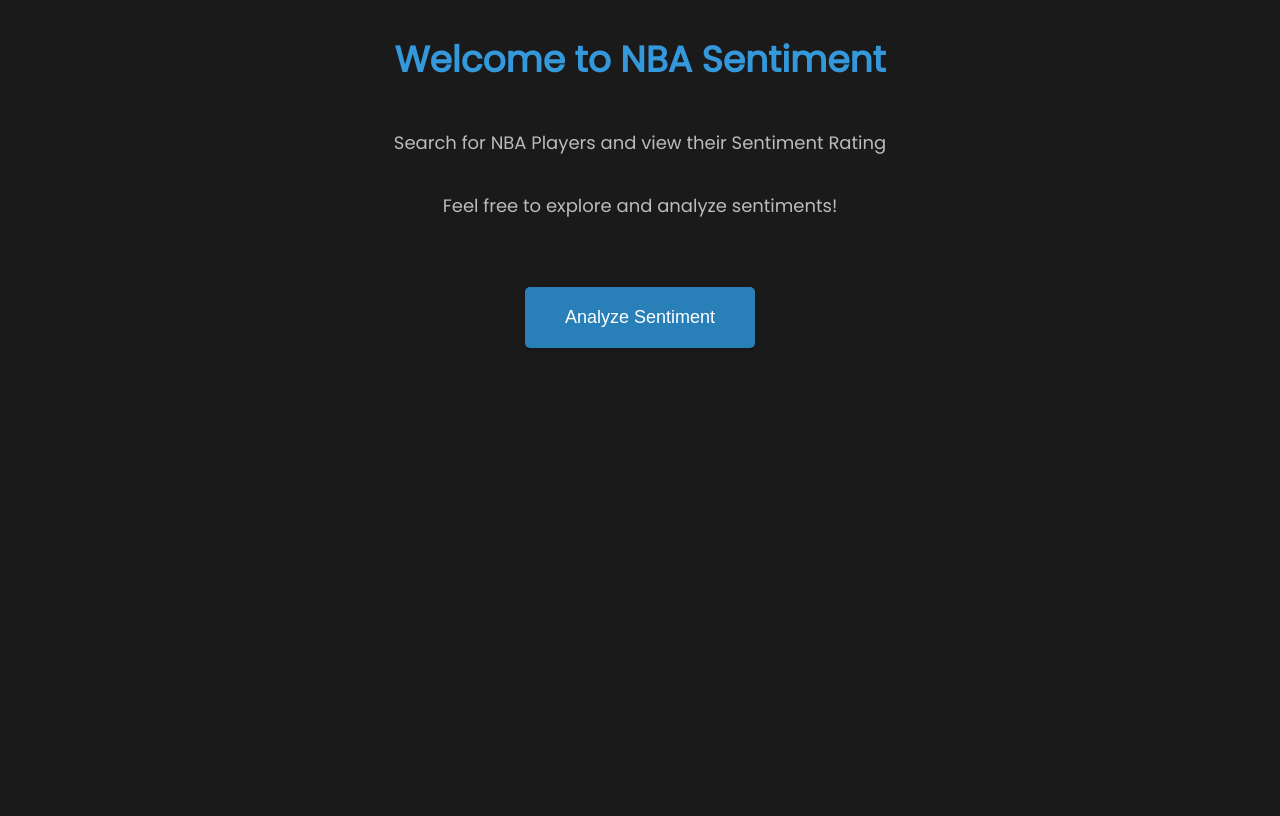
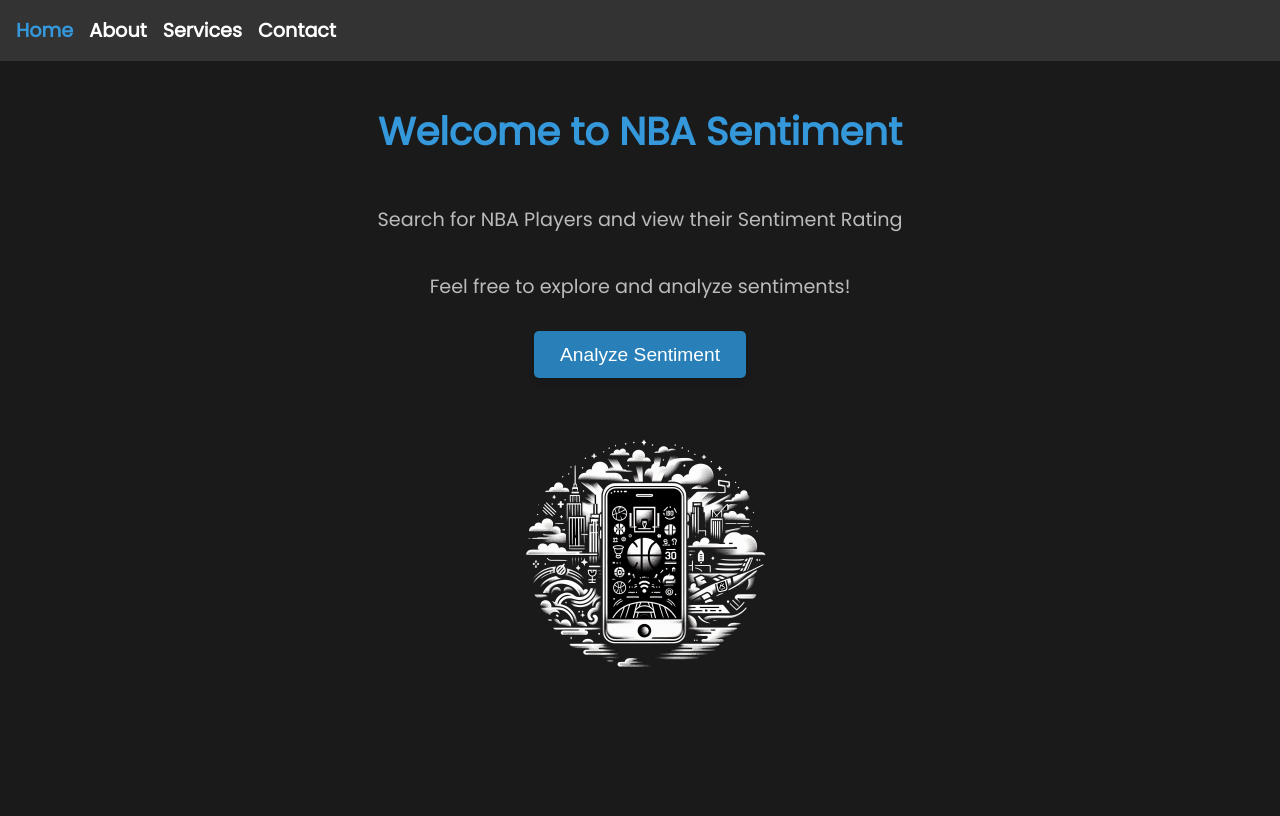
Before and after one commit to carsondrobe/nba-sentiment, a Django app: page /sentiment/ in a window 1280 px wide. After the commit the page ends 667 px from the top, so only its background shows below. Run offline with Django 5.2, Linux system fonts and the light colour scheme.

Commit message:
added logo and improved home

```diff
--- a/nbasentiment/settings.py
+++ b/nbasentiment/settings.py
@@ -11,6 +11,7 @@
 """
 
 from pathlib import Path
+import os
 
 # Build paths inside the project like this: BASE_DIR / 'subdir'.
 BASE_DIR = Path(__file__).resolve().parent.parent
@@ -115,7 +116,7 @@
 # Static files (CSS, JavaScript, Images)
 # https://docs.djangoproject.com/en/5.0/howto/static-files/
 
-STATIC_URL = "static/"
+STATIC_URL = "/static/"
 
 # Default primary key field type
 # https://docs.djangoproject.com/en/5.0/ref/settings/#default-auto-field
--- a/sentiment/templates/sentiment/home.html
+++ b/sentiment/templates/sentiment/home.html
@@ -8,6 +8,7 @@
     <meta name="viewport" content="width=device-width, initial-scale=1.0">
     <title>Home</title>
     <link rel="stylesheet" href="https://fonts.googleapis.com/css?family=Poppins&display=swap">
+    {% load static %}
 
     <style>
         body {
@@ -15,60 +16,129 @@
             display: flex;
             flex-direction: column;
             align-items: center;
-            min-height: 100vh;
+            justify-content: center;
+            margin: 0;
             background-color: #1a1a1a;
-            color: #fff
-                /* Light background color */
+            color: #fff;
+            overflow: hidden;
+            /* Remove height: 100vh; */
+        }
+
+        nav {
+            background-color: #333;
+            padding: 1rem;
+            margin-bottom: 1rem;
+            width: 100%;
+            box-sizing: border-box;
+        }
+
+
+        nav ul {
+            list-style-type: none;
+            margin: 0;
+            padding: 0;
+            display: flex;
+        }
+
+        nav li {
+            margin-right: 1rem;
+        }
+
+        nav a {
+            text-decoration: none;
+            color: #fff;
+            font-size: 1.2rem;
+            /* Adjust font size */
+            font-weight: bold;
+            transition: color 0.3s ease;
+        }
+
+        nav a:hover {
+            color: #3498db;
+            /* Adjust color on hover */
+        }
+
+        img {
+            width: 20vw;
+            /* Use viewport width for sizing */
+            padding: 4vw;
         }
 
         h1 {
-            font-size: 36px;
+            font-size: 3vw;
+            /* Use viewport width for font size */
             font-weight: bold;
             color: #3498db;
-            /* Dark text color */
         }
 
         p {
-            font-size: 18px;
+            font-size: 1.5vw;
+            /* Use viewport width for font size */
             color: #bbb;
-            /* Medium dark text color */
         }
 
         a {
             text-decoration: none;
         }
 
+        nav a.selected {
+            color: #3498db;
+            /* Adjust color for the selected item */
+        }
+
+
         button {
-            padding: 20px 40px;
-            font-size: 18px;
+            padding: 1vw 2vw;
+            /* Use viewport width for padding */
+            font-size: 1.5vw;
             cursor: pointer;
             background-color: #2980b9;
-            /* Blue button background */
             color: #fff;
-            /* White text color */
             border: none;
             border-radius: 5px;
-            box-shadow: 0 4px 6px rgba(0, 0, 0, 0.1);
-            /* Soft box shadow */
+            box-shadow: 0 0.4vw 0.6vw rgba(0, 0, 0, 0.1);
             transition: background-color 0.3s ease;
-            /* Smooth background color transition */
-            margin: 50px 0 0 0;
+            margin: 5% 0 0 0;
+            /* Use percentage for top margin */
         }
 
         button:hover {
             background-color: #1c6391;
-            /* Darker blue on hover */
         }
     </style>
+    <script>
+        // Get the current path
+        var currentPath = window.location.pathname;
+
+        // Select the corresponding navigation item based on the path
+        document.addEventListener("DOMContentLoaded", function () {
+            var navItems = document.querySelectorAll('nav a');
+            navItems.forEach(function (item) {
+                // Compare the path parts of the current URL and item's href
+                if (item.getAttribute('href') === currentPath) {
+                    item.classList.add('selected');
+                }
+            });
+        });
+    </script>
 </head>
 
 <body>
+    <nav>
+        <ul>
+            <li><a href="/sentiment/">Home</a></li>
+            <li><a href="#about">About</a></li>
+            <li><a href="#services">Services</a></li>
+            <li><a href="#contact">Contact</a></li>
+        </ul>
+    </nav>
     <h1>Welcome to NBA Sentiment</h1>
     <p>Search for NBA Players and view their Sentiment Rating</p>
     <p>Feel free to explore and analyze sentiments!</p>
     <a href="{% url 'analyze_sentiment' %}">
         <button>Analyze Sentiment</button>
     </a>
+    <img src="{% static 'sentiment/nbaSentimentLogo.png' %}" alt="NBA Sentiment Logo">
 </body>
 
 </html>
```
Also changed, not shown: sentiment/static/sentiment/nbaSentimentLogo.png (added).
